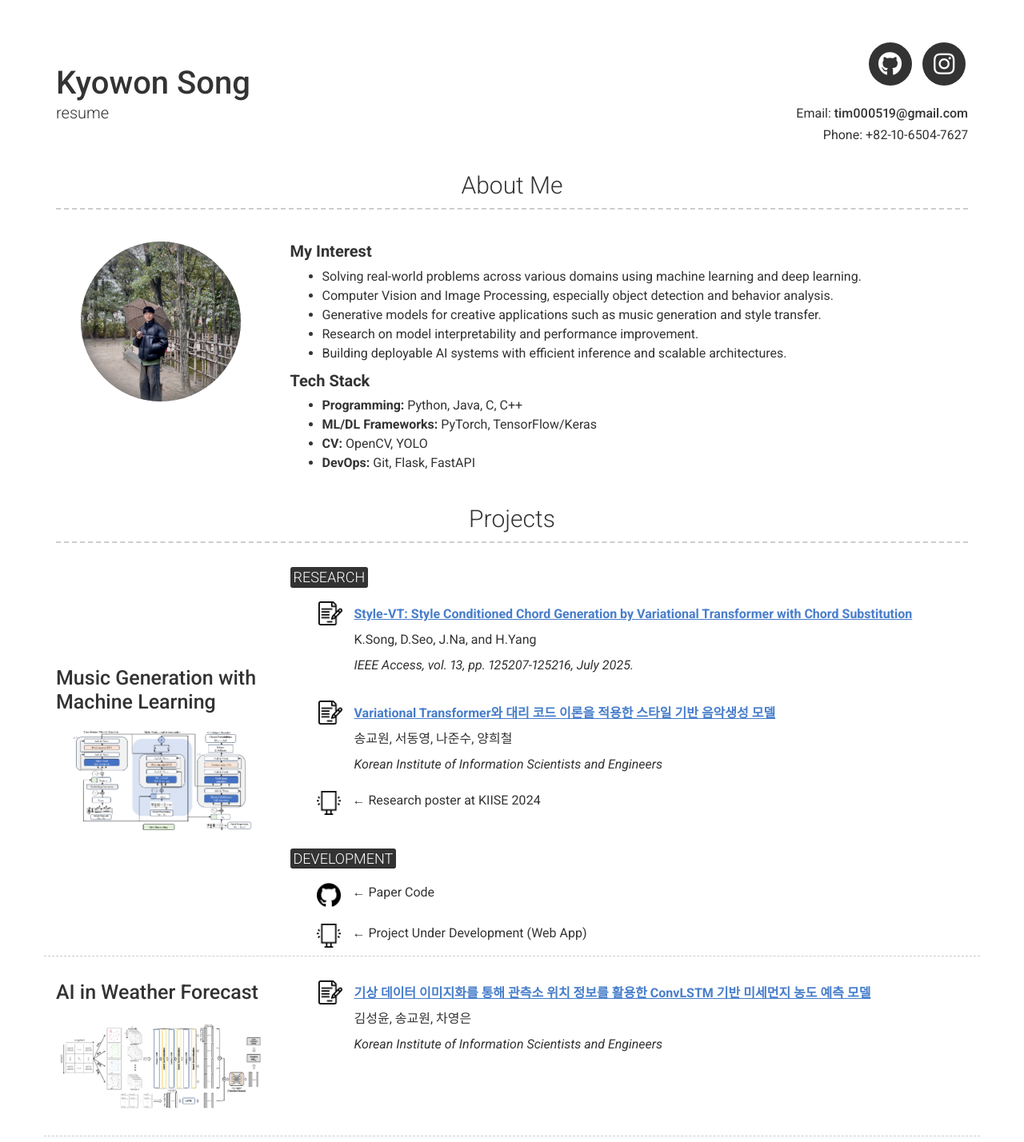
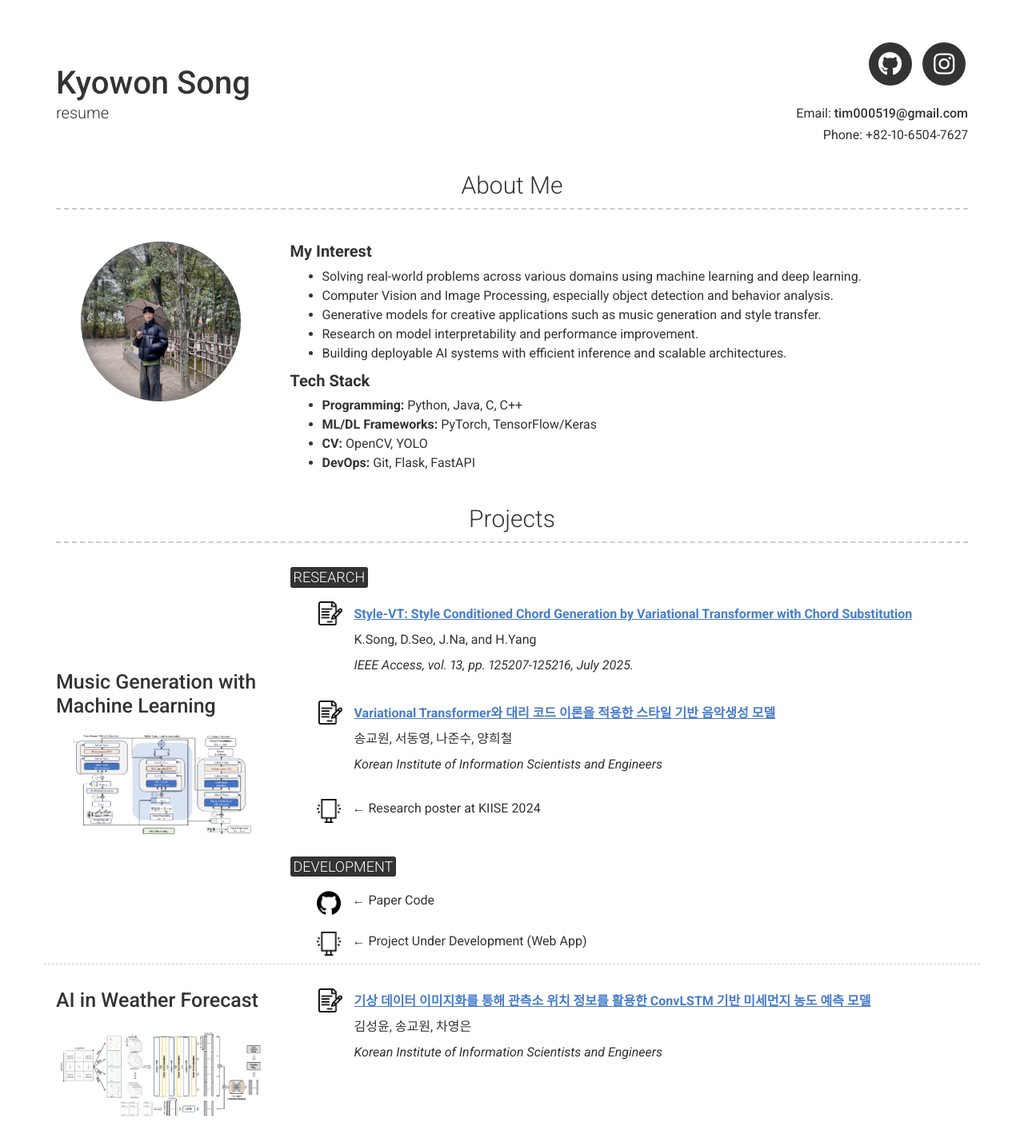
Before and after one commit to tim000519/resume, a Jekyll site: the page built from index.md, in a window 1280 px wide. Shown: the top 1428 px of the page at 80% size. Built offline with Jekyll 4.4.1, drawn with Linux system fonts in a browser that asks for light colours; nearby versions of some CDN libraries; grey boxes are pictures that could not be loaded.

Commit message:
Updata_IEEE

```diff
--- a/_config.yml
+++ b/_config.yml
@@ -105,7 +105,7 @@ content:
             </p>
           </div>
 
-          <div style="display: flex; align-items: flex-start; margin-left: 33px; margin-top: 10px;">
+          <div style="display: flex; align-items: flex-start; margin-left: 33px; margin-top: 20px;">
             <a href="/resume/pdf/stylePoster.pdf" target="_blank" style="margin-right: 10px; flex-shrink: 0;">
               <img src="/resume/images/poster2.png" alt="PDF" width="30" style="vertical-align: middle; flex-shrink: 0;">
             </a>
@@ -165,7 +165,7 @@ content:
             </p>
           </div>
 
-          <div style="display: flex; align-items: flex-start; margin-left: 33px; margin-top: 20px;">
+          <div style="display: flex; align-items: flex-start; margin-left: 33px; margin-top: 40px;">
             <a href="https://github.com/tim000519/Hyeondai_transis" target="_blank" style="margin-right: 10px; flex-shrink: 0;">
               <img src="/resume/images/github.png" alt="PDF" width="30" style="vertical-align: middle; flex-shrink: 0;">
             </a>
@@ -174,7 +174,7 @@ content:
             </p>
           </div>
 
-          <div style="display: flex; align-items: flex-start; margin-left: 33px; margin-top: 20px;">
+          <div style="display: flex; align-items: flex-start; margin-left: 33px; margin-top: 40px;">
             <a href="https://github.com/tim000519/Proctoring-AI" target="_blank" style="margin-right: 10px; flex-shrink: 0;">
               <img src="/resume/images/github.png" alt="PDF" width="30" style="vertical-align: middle; flex-shrink: 0;">
             </a>
```
